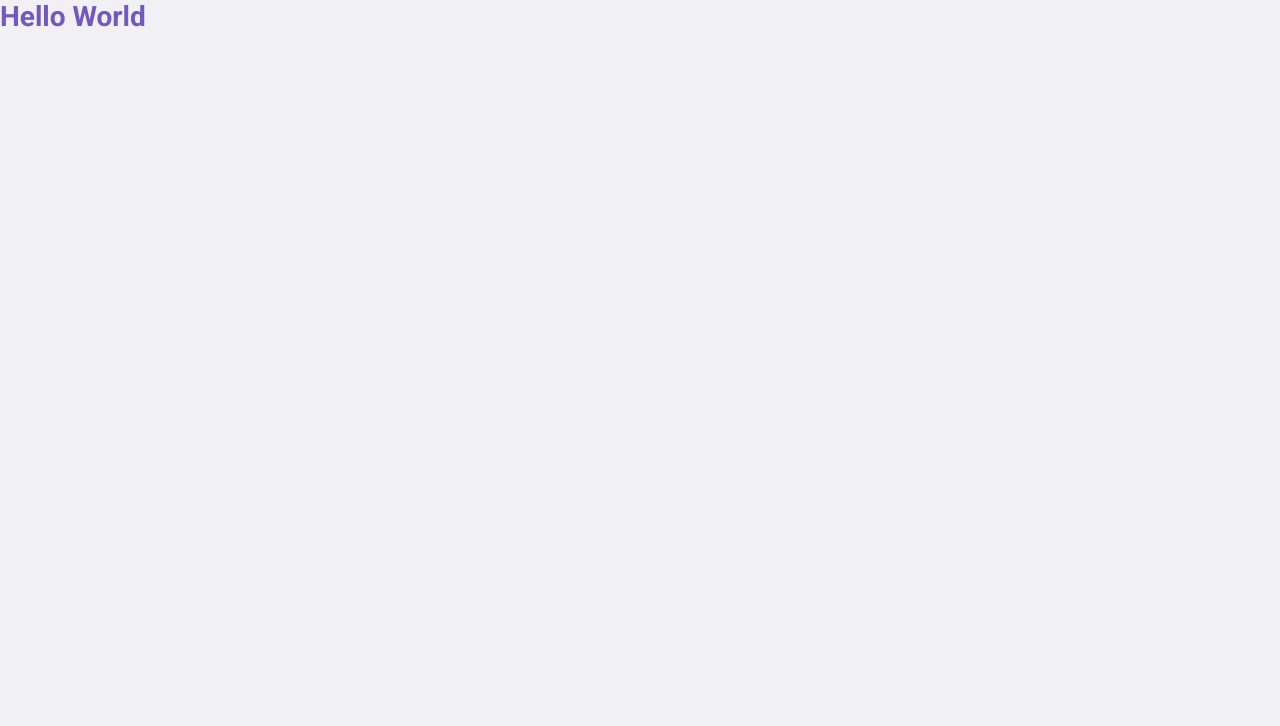
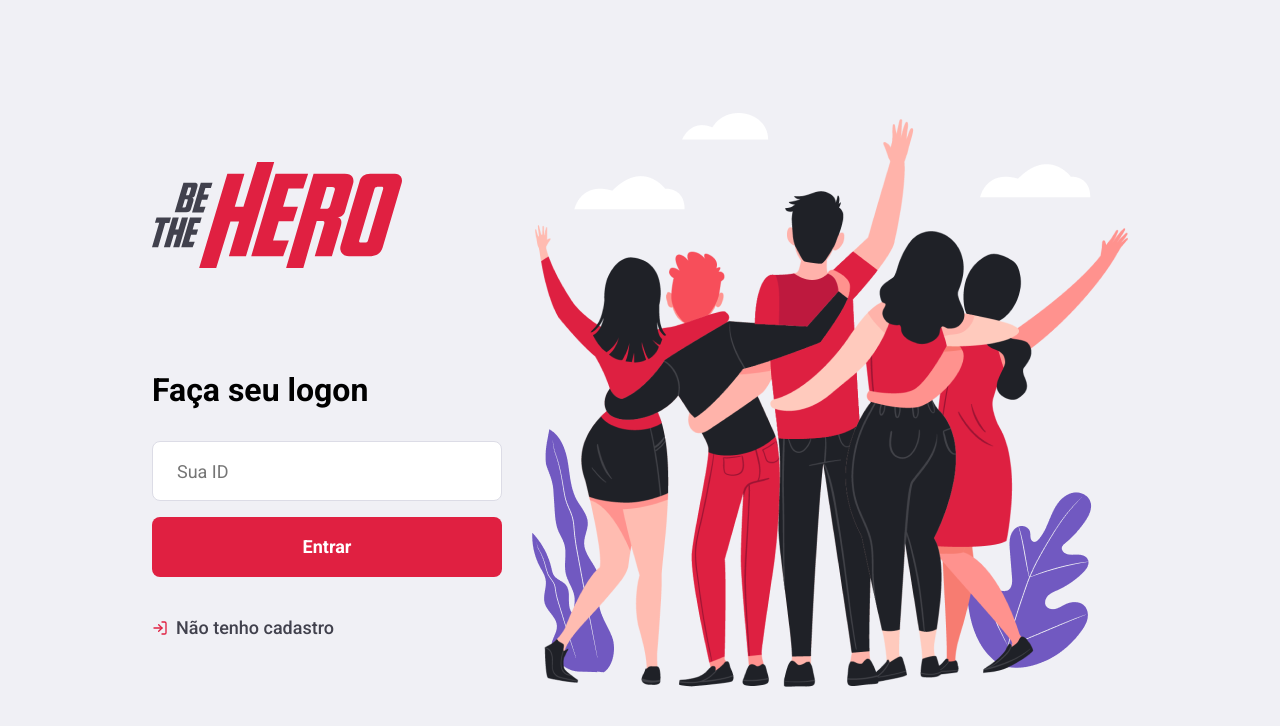
Before and after one commit to cunhamuril/semana-omnistack-11, a React (Create React App) app in the folder frontend/: page / in a window 1280 px wide. Shown: the top 726 px of the page. Built offline with nearby package versions, Linux system fonts and the light colour scheme.

Commit message:
:sparkles: (login-page) add login page and styles

```diff
--- a/frontend/package.json
+++ b/frontend/package.json
@@ -9,6 +9,7 @@
     "cz-emoji": "^1.2.1",
     "react": "^16.13.1",
     "react-dom": "^16.13.1",
+    "react-icons": "^3.9.0",
     "react-scripts": "3.4.1"
   },
   "scripts": {
--- a/frontend/src/global.css
+++ b/frontend/src/global.css
@@ -26,3 +26,35 @@
 button {
   cursor: pointer;
 }
+
+form input {
+  width: 100%;
+  height: 60px;
+  color: #333;
+  border: 1px solid #dcdce6;
+  border-radius: 8px;
+  padding: 0 24px;
+}
+
+.button {
+  margin-top: 16px;
+  display: inline-block;
+
+  border: 0;
+  width: 100%;
+  height: 60px;
+  border-radius: 8px;
+
+  color: #fff;
+  font-size: 18px;
+  font-weight: 700;
+  line-height: 60px;
+  text-align: center;
+  background: #e02041;
+  text-decoration: none;
+  transition: filter 0.2s;
+}
+
+.button:hover {
+  filter: brightness(90%);
+}
--- a/frontend/src/pages/Logon/index.jsx
+++ b/frontend/src/pages/Logon/index.jsx
@@ -1,7 +1,33 @@
 import React from "react";
+import { FiLogIn } from "react-icons/fi";
 
 import "./styles.css";
 
+import logoImg from "../../assets/logo.svg";
+import heroesImg from "../../assets/heroes.png";
+
 export default function Logon() {
-  return <h1>Hello World</h1>;
+  return (
+    <div className="logon-container">
+      <section className="form">
+        <img src={logoImg} alt="Be The Hero" />
+
+        <form>
+          <h1>Faça seu logon</h1>
+
+          <input placeholder="Sua ID" />
+          <button className="button" type="submit">
+            Entrar
+          </button>
+
+          <a href="/register">
+            <FiLogIn size={16} color="#E02041" />
+            Não tenho cadastro
+          </a>
+        </form>
+      </section>
+
+      <img src={heroesImg} alt="Heroes" />
+    </div>
+  );
 }
--- a/frontend/src/pages/Logon/styles.css
+++ b/frontend/src/pages/Logon/styles.css
@@ -1,3 +1,45 @@
-h1 {
-  color: #7159c1;
+.logon-container {
+  width: 100%;
+  max-width: 1120px;
+  height: 100vh;
+  margin: 0 auto; /* Conteúdo centralizado no meio da tela */
+
+  display: flex;
+  align-items: center;
+  justify-content: center;
 }
+
+.logon-container section.form {
+  width: 100%;
+  max-width: 350px;
+  margin-right: 30px;
+}
+
+.logon-container section.form form {
+  margin-top: 100px;
+}
+
+.logon-container section.form form h1 {
+  font-size: 32px;
+  margin-bottom: 32px;
+}
+
+.logon-container section.form form a {
+  max-width: 200px;
+  display: flex;
+  align-items: center;
+  margin-top: 40px;
+  color: #41414d;
+  font-size: 18px;
+  text-decoration: none;
+  font-weight: 500;
+  transition: opacity 0.2s;
+}
+
+.logon-container section.form form a svg {
+  margin-right: 8px;
+}
+
+.logon-container section.form form a:hover {
+  opacity: 0.8;
+}
```
Also changed, not shown: 1 other file (tests, documents, lock files or other folders).
